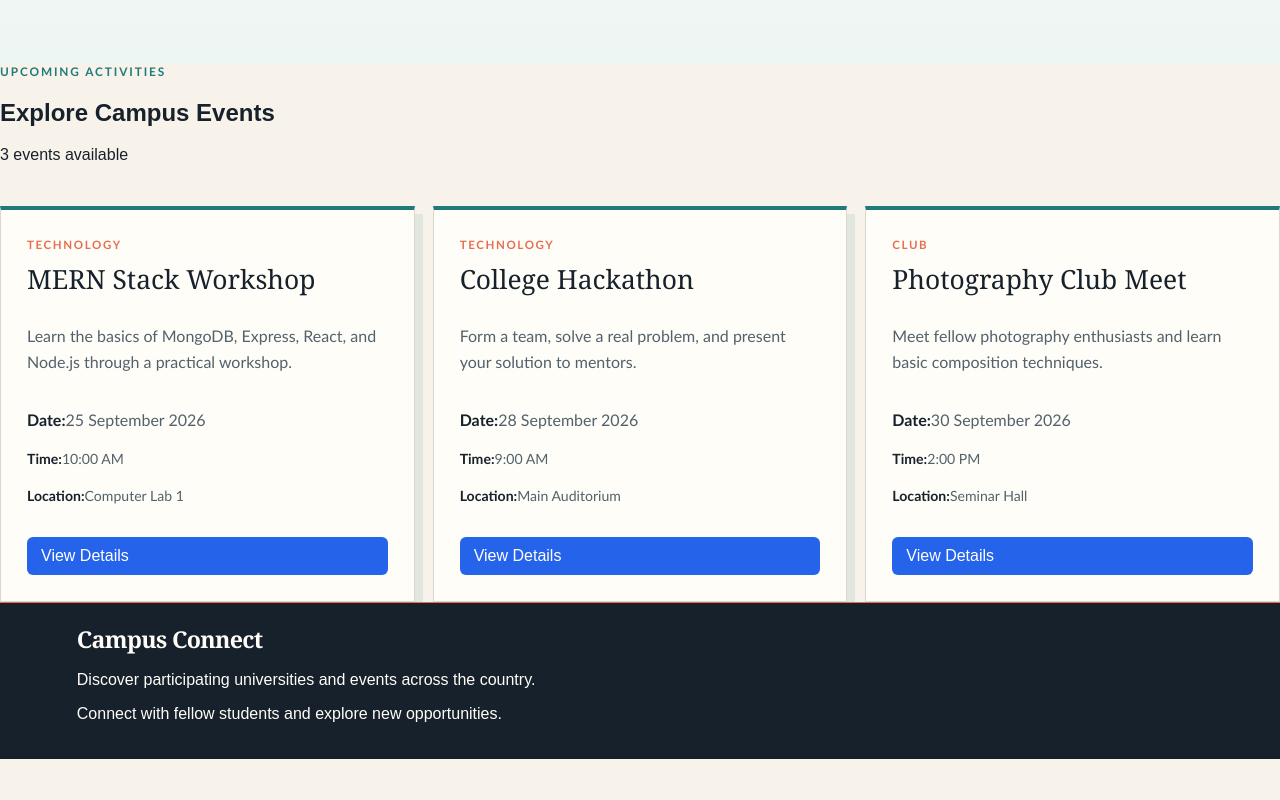
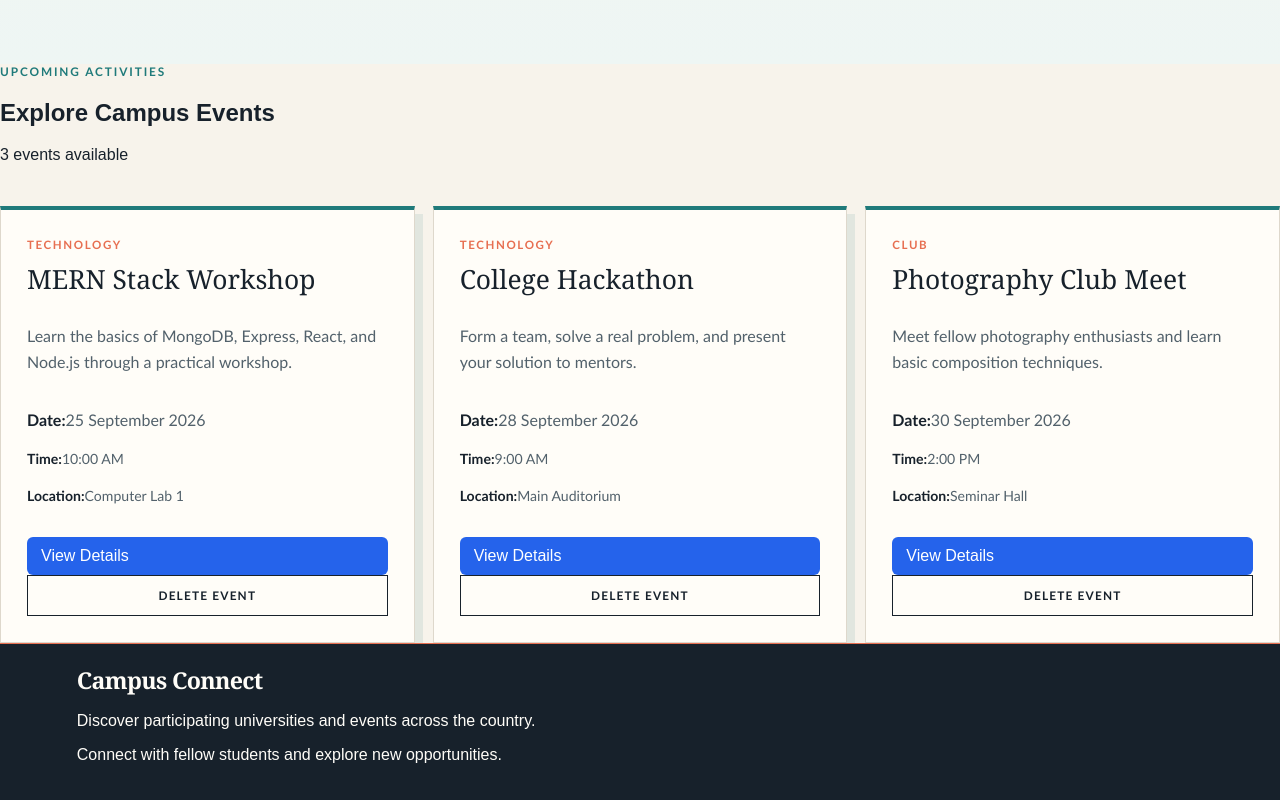
Before and after one commit to Hitesh2006403/MERN-Fullstack, a React (Vite) app: page / in a window 1280 px wide. Shown: the part 1415-2215 px from the top of the page. Before the commit the page ends 2174 px from the top, so only its background shows below. Built offline with nearby package versions, Linux system fonts and the light colour scheme.

Commit message:
New project

```diff
--- a/src/Components/EventCard.jsx
+++ b/src/Components/EventCard.jsx
@@ -35,7 +35,14 @@ function EventCard({
   location,
   category,
   description,
+  onDeleteEvent,
 }){
+  function handleDelete() {
+    if (window.confirm(`Delete "${title}"?`)) {
+      onDeleteEvent(id);
+    }
+  }
+
   return (
     <article className="event-card">
       <p className="event-category">
@@ -59,6 +66,9 @@ function EventCard({
       <Link className="details-button" to={`/events/${id}`}>
         View Details
       </Link>
+      <button type="button" onClick={handleDelete}>
+        Delete Event
+      </button>
 
     </article>
   );
--- a/src/Components/Eventsection.jsx
+++ b/src/Components/Eventsection.jsx
@@ -294,6 +294,7 @@ function EventSection({
               time={event.time}
               location={event.location}
               description={event.description}
+              onDeleteEvent={onDeleteEvent}
             />
           );
         })}
--- a/src/pages/EventsPage.jsx
+++ b/src/pages/EventsPage.jsx
@@ -1,6 +1,6 @@
 import EventSection from "../Components/Eventsection";
 
-function EventsPage({events}){
+function EventsPage({ events, onDeleteEvent }){
     return(
         <>
         <section>
--- a/src/pages/HomePage.jsx
+++ b/src/pages/HomePage.jsx
@@ -2,7 +2,7 @@ import EventForm from "../Components/EventForm";
 import EventSection from "../Components/Eventsection";
 import Hero from "../Components/Hero";
 
-function Homepage({ events, onAddEvent }) {
+function Homepage({ events, onAddEvent, onDeleteEvent }) {
     return (
         <div>
             <Hero
@@ -10,7 +10,10 @@ function Homepage({ events, onAddEvent }) {
               description="Find workshops, sports activities, club meetings, and opportunities to connect with other students."
             />
             <EventForm onAddEvent={onAddEvent} />
-            <EventSection events={events} />
+                        <EventSection
+                            events={events}
+                            onDeleteEvent={onDeleteEvent}
+                        />
         </div>
     );
 }
```
